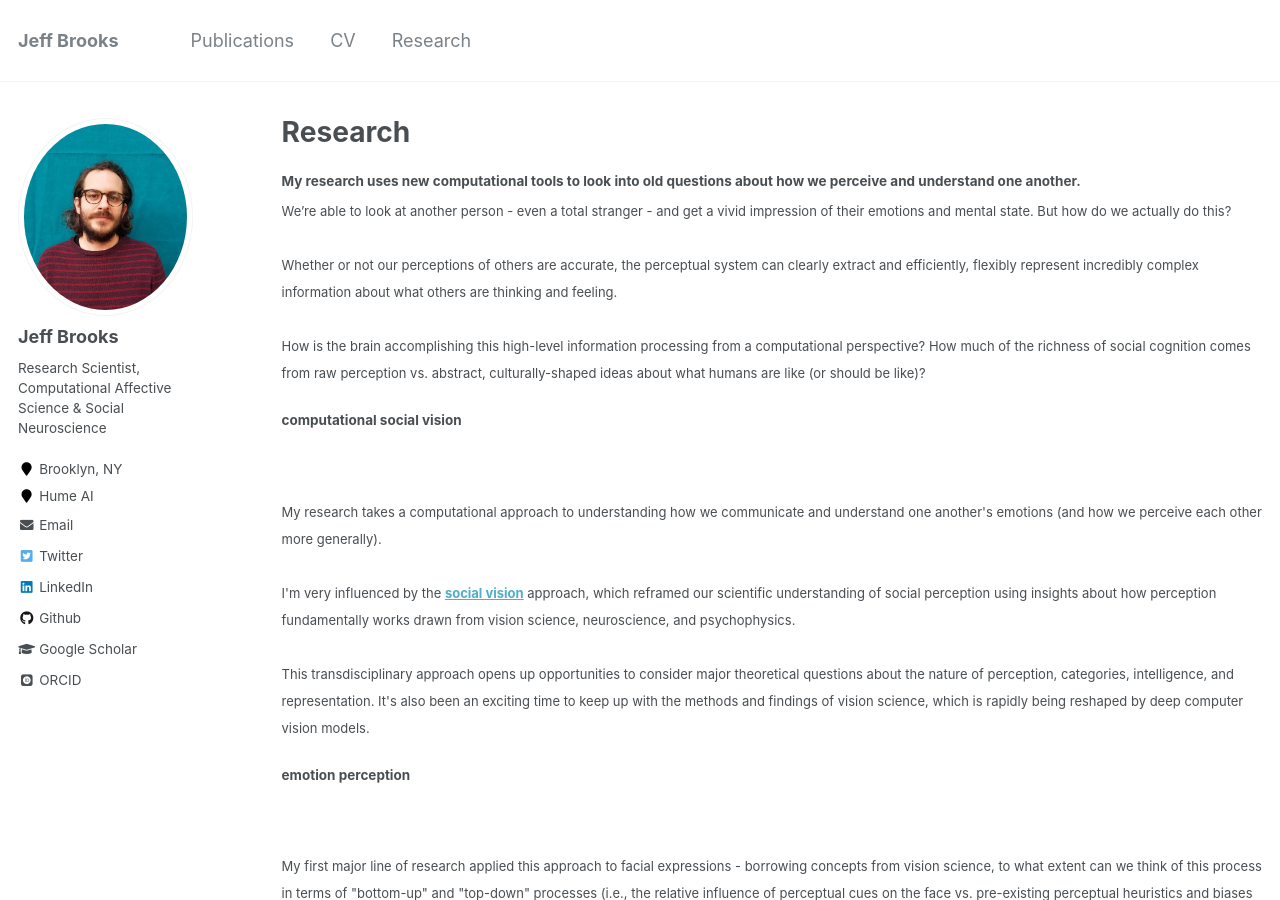
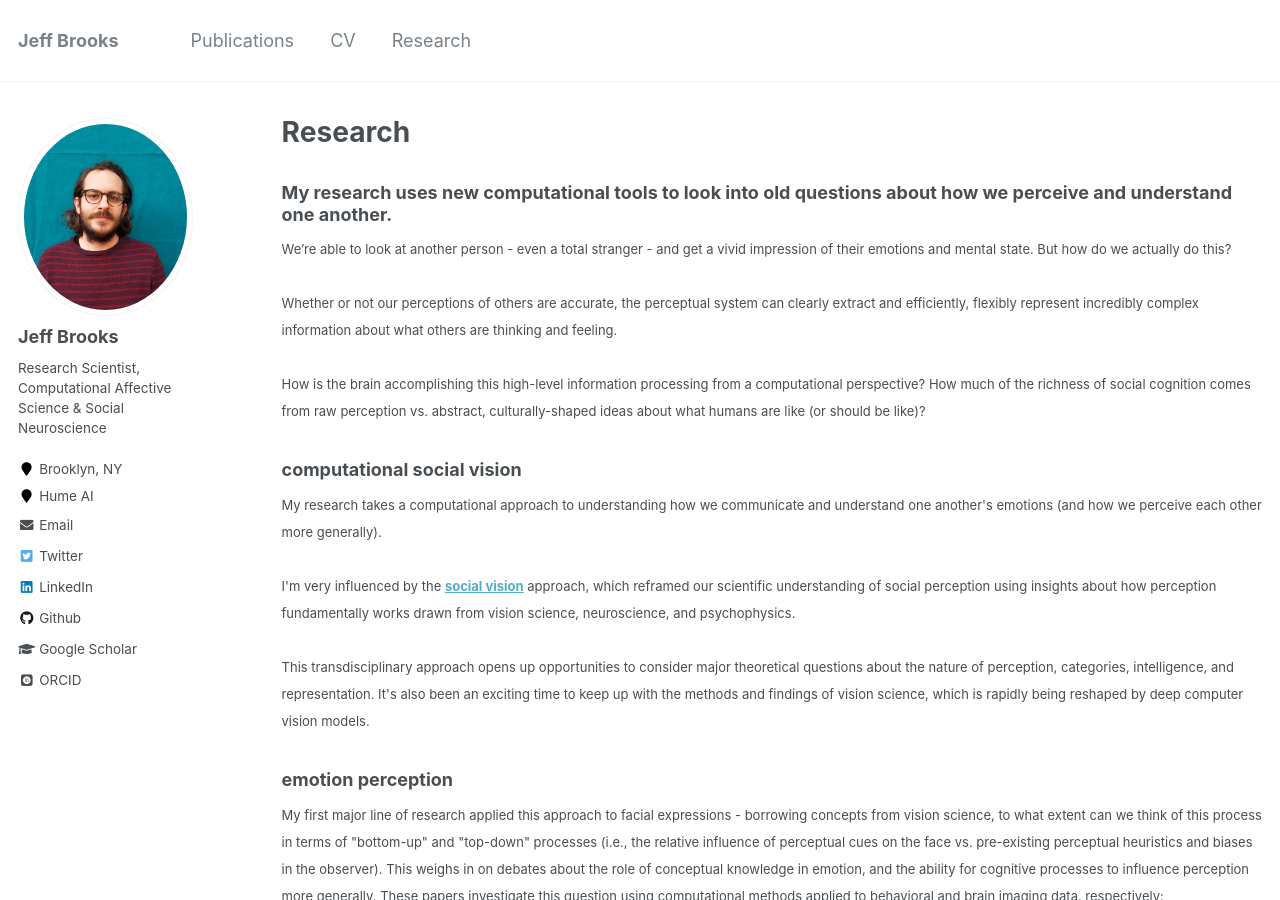
Before and after one commit to jeffreyallenbrooks/jeffreyallenbrooks.github.io, a Jekyll site: the page built from research/research.md, in a window 1280 px wide and 900 px high. Built offline with Jekyll 4.4.1, drawn with Linux system fonts in a browser that asks for light colours; some web fonts are replaced.

Commit message:
a research update a day

```diff
--- a/research/research.md
+++ b/research/research.md
@@ -11,7 +11,7 @@ redirect_from:
 {% include base_path %}
 
 
-#### My research uses new computational tools to look into old questions about how we perceive and understand one another.
+### My research uses new computational tools to look into old questions about how we perceive and understand one another.
 <font size="2">
 We’re able to look at another person - even a total stranger - and get a vivid impression of their emotions and mental state. But how do we actually do this?
 <br><br>
@@ -20,8 +20,7 @@ Whether or not our perceptions of others are accurate, the perceptual system can
 How is the brain accomplishing this high-level information processing from a computational perspective? How much of the richness of social cognition comes from raw perception vs. abstract, culturally-shaped ideas about what humans are like (or should be like)?
 </font>
 
-#### computational social vision
-<br>
+### computational social vision
 <font size="2">
 My research takes a computational approach to understanding how we communicate and understand one another's emotions (and how we perceive each other more generally).
 <br><br>
@@ -31,8 +30,7 @@ https://oxford.universitypressscholarship.com/view/10.1093/acprof:oso/9780195333
 This transdisciplinary approach opens up opportunities to consider major theoretical questions about the nature of perception, categories, intelligence, and representation. It's also been an exciting time to keep up with the methods and findings of vision science, which is rapidly being reshaped by deep computer vision models.
 </font>
 
-#### emotion perception
-<br>
+### emotion perception
 <font size="2">
 My first major line of research applied this approach to facial expressions - borrowing concepts from vision science, to what extent can we think of this process in terms of "bottom-up" and "top-down" processes (i.e., the relative influence of perceptual cues on the face vs. pre-existing perceptual heuristics and biases in the observer). This weighs in on debates about the role of conceptual knowledge in emotion, and the ability for cognitive processes to influence perception more generally. These papers investigate this question using computational methods applied to behavioral and brain imaging data, respectively:
 <br><br>
@@ -40,7 +38,7 @@ My first major line of research applied this approach to facial expressions - bo
 <a href="https://jeffreyallenbrooks.github.io/publications/files/2019_BrooksChikazoeSadatoFreeman_PNAS.pdf">Brooks, Chikazoe, Sadato, & Freeman (2019), *PNAS*</a>
 </font>
 
-#### computational approaches to brain and behavior
+### computational approaches to brain and behavior
 <font size="2">
 My research is also motivated by a desire to bring in new mathematical and statistical tools so that psychological science can capture and describe more of the nuance and complexity we're familiar with in our daily lives.
 <br><br>
@@ -49,7 +47,7 @@ Models and taxonomies in psychology tend to be very reductive - six basic emotio
 In my work at <a href="https://hume.ai/about">Hume</a>, I'm currently working on this problem in the domain of emotion - using machine learning in conjunction with massive experimentally controlled datasets to determine new ways to measure, represent, and model human emotion, and how these methods can remain sensitive to complex variability between individuals and cultures.
 </font>
 
-#### the future of explanatory models in psychology
+### the future of explanatory models in psychology
 <font size="2">
 Unprecedented amounts of data and advances in our capability to process and derive insights from huge amounts of data are opening a door on a completely new way to do science, and I'm fascinated about what this means for the future of psychology.
 <br><br>
@@ -57,7 +55,7 @@ Advances in data science and machine learning might enable psychological science
 <br><br>
 </font>
 
-#### etc.
+### etc.
 <font size="2">
 Please feel free to reach out to me by email if you want to discuss any of these areas of research, or to just let me know you reached the bottom of this page.
 <br><br>
```
